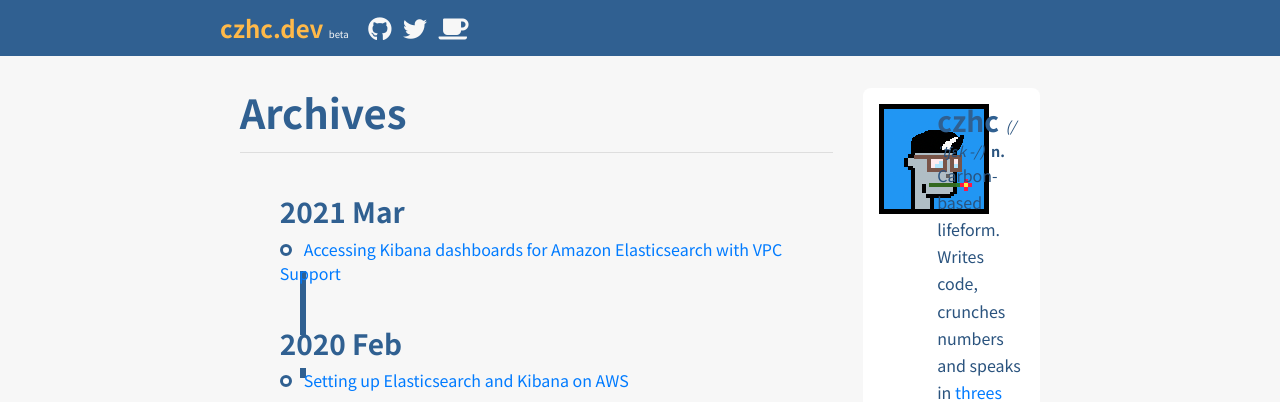
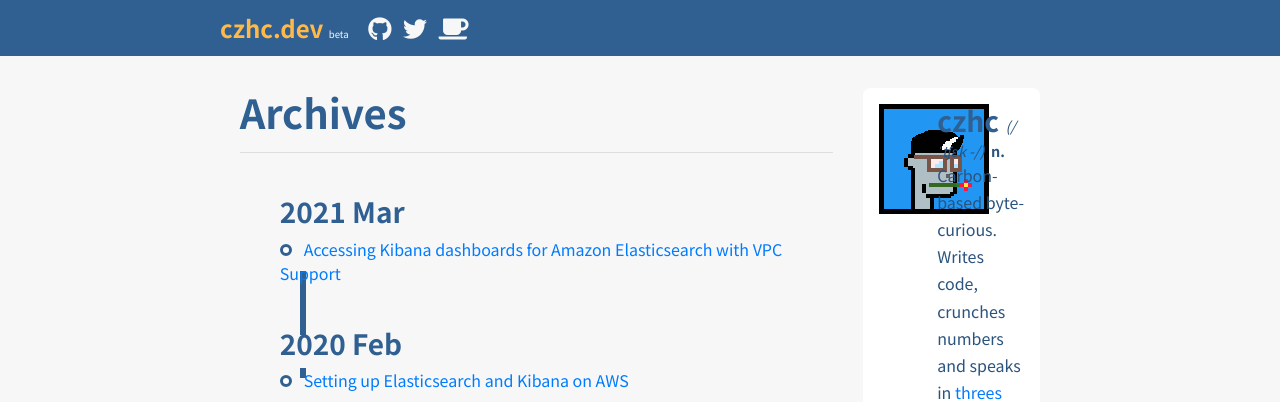
Before and after one commit to czhc/czhc.github.io, a Jekyll site: the page built from archives.html, in a window 1280 px wide. Shown: the top 402 px of the page. Built offline with Jekyll 4.4.1, drawn with Linux system fonts in a browser that asks for light colours; nearby versions of some CDN libraries.

Commit message:
misc: profile

```diff
--- a/_includes/aboutme.html
+++ b/_includes/aboutme.html
@@ -10,7 +10,7 @@
 				<strong>n.</strong>
 			</span>
 			<p>
-				Carbon-based lifeform.<br>
+				Carbon-based byte-curious.<br>
 				Writes code, crunches numbers and speaks in <a href="https://en.wikipedia.org/wiki/Rule_of_three_(writing)" target="_blank">threes</a>
 
 			</p>
```
